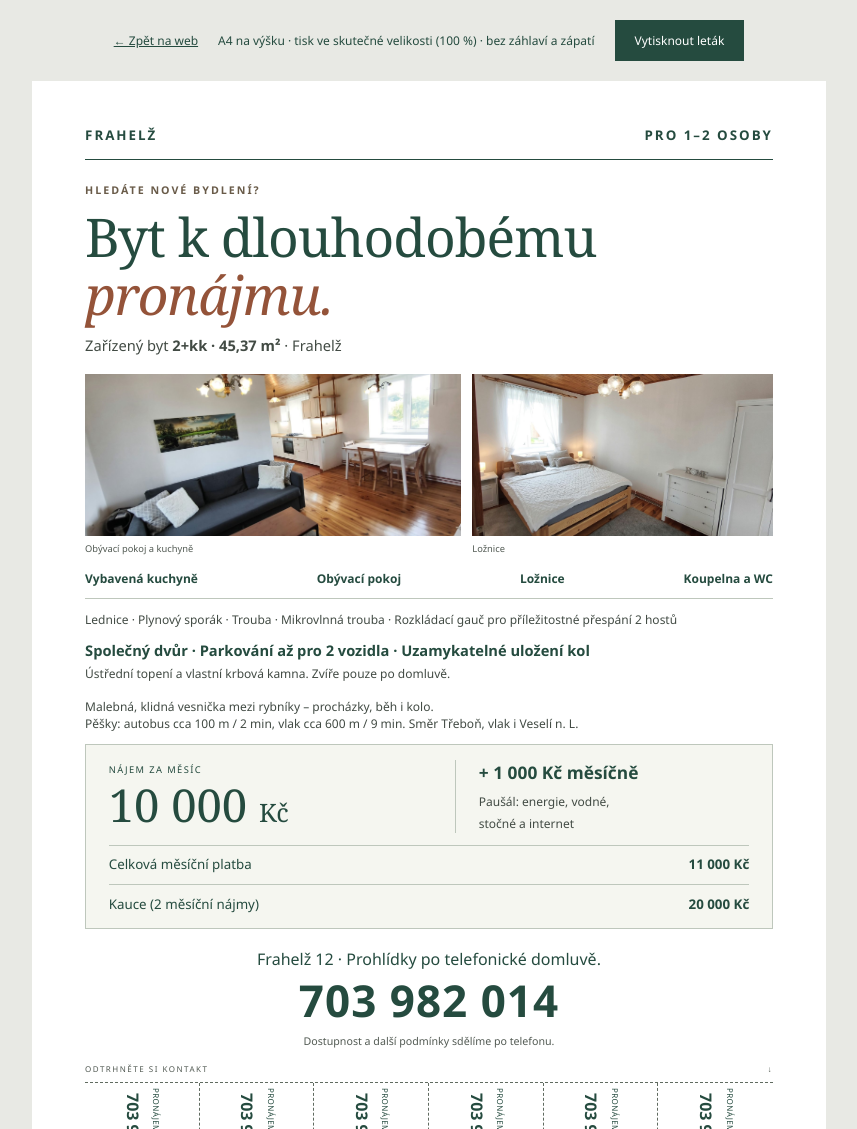
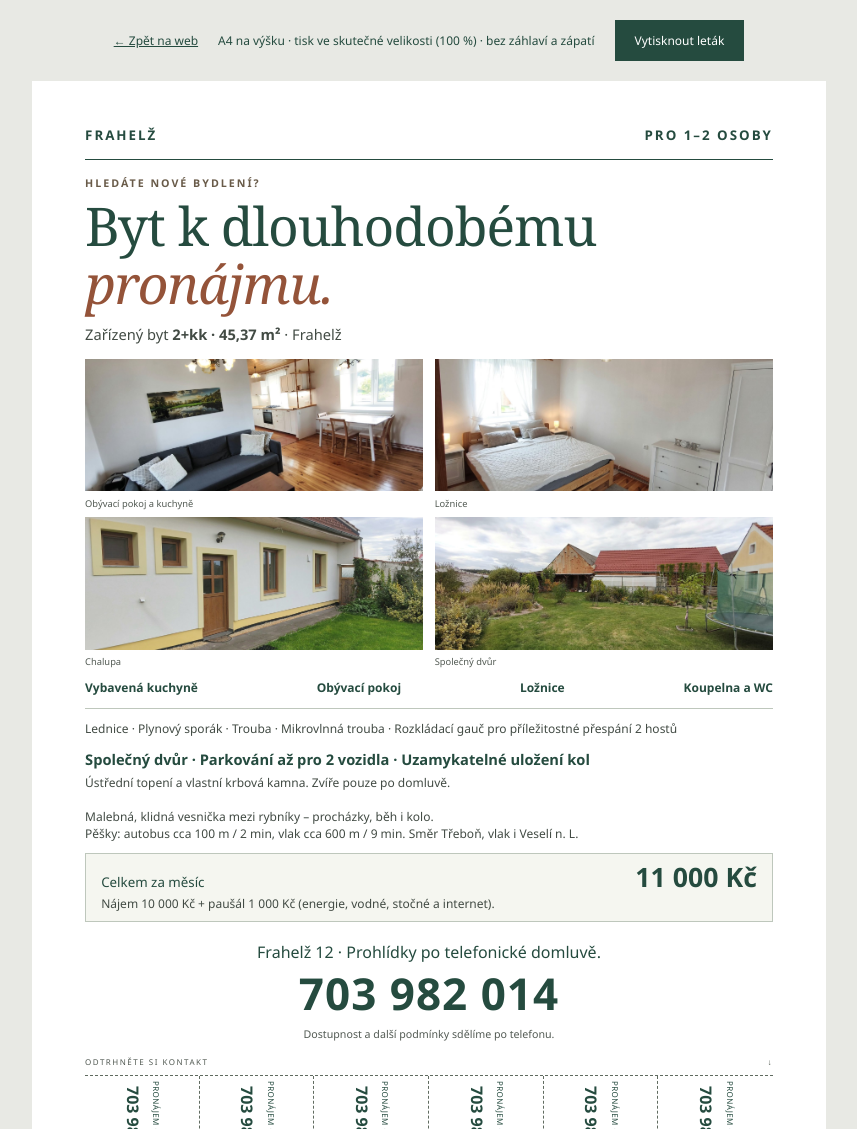
Before and after one commit to JiriMoldavite/Frahelz12, a plain HTML site: page letak.html in a window 1280 px wide. Shown: the top 1129 px of the page, without its empty margins (211-1068 px from the left). Drawn offline with Linux system fonts and the light colour scheme.

Commit message:
Update rental flyer with house and courtyard photos

```diff
--- a/letak.css
+++ b/letak.css
@@ -7,26 +7,22 @@ body { margin: 0; background: #e8e9e4; color: #254b3f; font-family: "Segoe UI",
 :focus-visible { outline: 3px solid #945339; outline-offset: 4px; }
 .flyer { background: white; width: 210mm; height: 297mm; padding: 12mm 14mm 0; margin: 0 auto 30px; overflow: hidden; }
 .flyer-header { display: flex; justify-content: space-between; border-bottom: 1px solid #254b3f; padding-bottom: 4mm; font-size: 10pt; letter-spacing: 2px; font-weight: 600; }
-.eyebrow { margin: 6mm 0 3mm; font-size: 8pt; font-weight: 600; letter-spacing: 2px; color: #695b49; }
+.eyebrow { margin: 4mm 0 2mm; font-size: 8pt; font-weight: 600; letter-spacing: 2px; color: #695b49; }
 h1 { font: 40pt/1.08 Georgia, "Times New Roman", serif; letter-spacing: -1px; margin: 0 0 3mm; }
 h1 em { color: #945339; font-weight: normal; }
-.intro { margin: 0 0 5mm; font-size: 11pt; color: #424b44; }
-.flyer-photos { display: grid; grid-template-columns: 1.25fr 1fr; gap: 3mm; }
+.intro { margin: 0 0 4mm; font-size: 11pt; color: #424b44; }
+.flyer-photos { display: grid; grid-template-columns: repeat(2, 1fr); gap: 2mm 3mm; }
 figure { margin: 0; }
-figure img { display: block; width: 100%; height: 43mm; object-fit: cover; }
+figure img { display: block; width: 100%; height: 35mm; object-fit: cover; }
 figcaption { font-size: 7pt; margin-top: 1.5mm; color: #525a53; }
-.room-summary { display: flex; justify-content: space-between; gap: 2mm; margin: 4mm 0 3mm; padding-bottom: 3mm; border-bottom: 1px solid #bec7bc; font-size: 9pt; font-weight: 600; }
+.room-summary { display: flex; justify-content: space-between; gap: 2mm; margin: 3mm 0 3mm; padding-bottom: 3mm; border-bottom: 1px solid #bec7bc; font-size: 9pt; font-weight: 600; }
 .amenities { font-size: 11pt; font-weight: 600; margin: 0 0 4mm; line-height: 1.5; }
 .amenities span { font-size: 9pt; font-weight: 400; color: #424b44; }
 .equipment { font-size: 9pt; color: #424b44; margin: 0 0 3mm; }
-.flyer-price { display: grid; grid-template-columns: 1.1fr 1fr; align-items: center; gap: 0 6mm; padding: 4mm 6mm; border: 1px solid #bec7bc; background: #f5f6f0; }
-.label { display: block; font-size: 7pt; letter-spacing: 1.4px; margin-bottom: 1mm; }
-.flyer-price strong { font: 34pt/1.1 Georgia, "Times New Roman", serif; white-space: nowrap; }
-.flyer-price strong small { font-size: 19pt; }
-.extras { border-left: 1px solid #bec7bc; padding-left: 6mm; }
-.extras b { display: block; font-size: 13pt; margin-bottom: 1.5mm; }
-.extras span { font-size: 9pt; color: #424b44; }
-.flyer-price p { grid-column: 1 / -1; border-top: 1px solid #bec7bc; margin: 3mm 0 0; padding-top: 2.5mm; font-size: 10pt; display: flex; justify-content: space-between; }
+.flyer-price { padding: 2.5mm 4mm; border: 1px solid #bec7bc; background: #f5f6f0; }
+.price-total { display: flex; align-items: baseline; justify-content: space-between; gap: 3mm; margin: 0; font-size: 10pt; }
+.price-total strong { font-size: 20pt; line-height: 1.1; }
+.price-breakdown { margin: 1mm 0 0; font-size: 9pt; line-height: 1.25; color: #424b44; }
 .flyer-contact { text-align: center; padding-block: 5mm 4mm; }
 .flyer-contact p { font-size: 12pt; margin: 0 0 1mm; }
 .flyer-contact a { color: #254b3f; font-size: 33pt; line-height: 1.2; font-weight: 700; letter-spacing: 1px; text-decoration: none; display: block; }
--- a/letak.html
+++ b/letak.html
@@ -19,16 +19,16 @@
     <div class="flyer-photos">
       <figure><img src="assets/obyvak-1600.jpg" width="1600" height="1200" alt="Obývací pokoj s jídelním koutem"><figcaption>Obývací pokoj a kuchyně</figcaption></figure>
       <figure><img src="assets/loznice-1600.jpg" width="1600" height="1200" alt="Ložnice"><figcaption>Ložnice</figcaption></figure>
+      <figure><img src="assets/dum-1600.jpg" width="1600" height="1169" alt="Chalupa se vstupem do bytu"><figcaption>Chalupa</figcaption></figure>
+      <figure><img src="assets/dvur-1600.jpg" width="1600" height="1169" alt="Společný dvůr se zelení"><figcaption>Společný dvůr</figcaption></figure>
     </div>
     <div class="room-summary"><span>Vybavená kuchyně</span><span>Obývací pokoj</span><span>Ložnice</span><span>Koupelna a WC</span></div>
     <p class="equipment">Lednice · Plynový sporák · Trouba · Mikrovlnná trouba · Rozkládací gauč pro příležitostné přespání 2 hostů</p>
     <p class="amenities">Společný dvůr · Parkování až pro 2 vozidla · Uzamykatelné uložení kol<br><span>Ústřední topení a vlastní krbová kamna. Zvíře pouze po domluvě.</span></p>
     <p class="equipment">Malebná, klidná vesnička mezi rybníky – procházky, běh i kolo.<br>Pěšky: autobus cca 100 m / 2 min, vlak cca 600 m / 9 min. Směr Třeboň, vlak i Veselí n. L.</p>
     <section class="flyer-price" aria-label="Cena pronájmu">
-      <div><span class="label">NÁJEM ZA MĚSÍC</span><strong>10 000 <small>Kč</small></strong></div>
-      <div class="extras"><b>+ 1 000 Kč měsíčně</b><span>Paušál: energie, vodné,<br>stočné a internet</span></div>
-      <p>Celková měsíční platba <b>11 000 Kč</b></p>
-      <p>Kauce (2 měsíční nájmy) <b>20 000 Kč</b></p>
+      <p class="price-total"><span>Celkem za měsíc</span><strong>11 000 Kč</strong></p>
+      <p class="price-breakdown">Nájem 10 000 Kč + paušál 1 000 Kč (energie, vodné, stočné a internet).</p>
     </section>
     <section class="flyer-contact" aria-label="Kontakt">
       <p>Frahelž 12 · Prohlídky po telefonické domluvě.</p>
```
Also changed, not shown: 1 other file.
